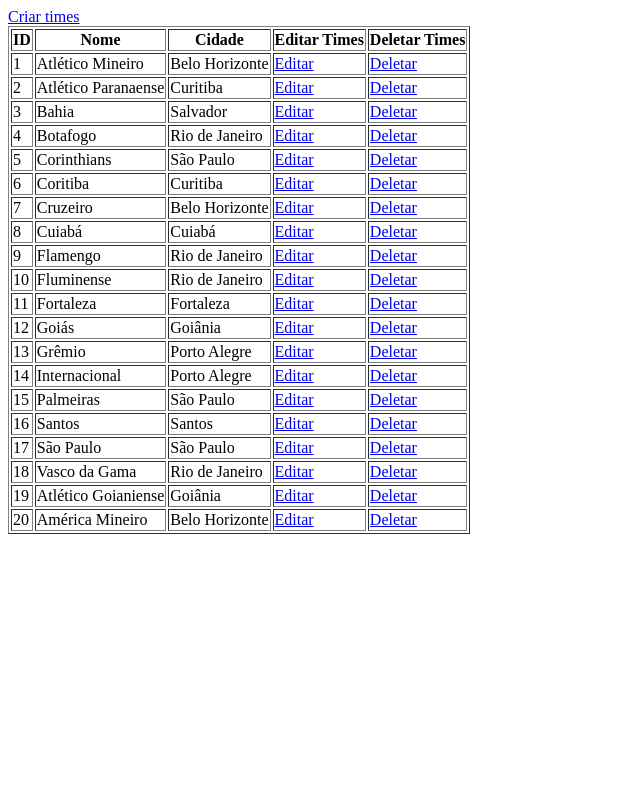
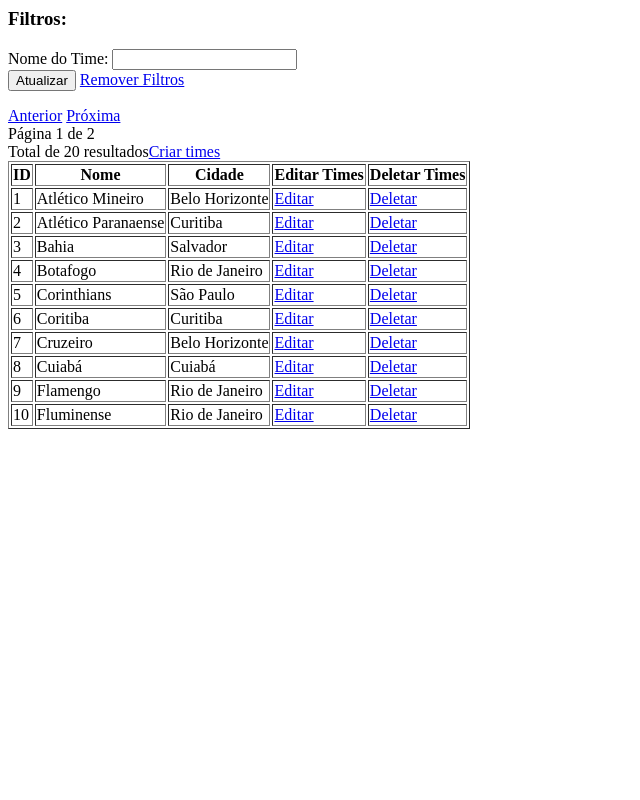
Before and after one commit to PedroFranzoi/CRUD_futebol_login, a PHP site: page /times/read.php in a window 1280 px wide. Shown: the whole page, without its empty margins (0-640 px from the left). Run offline with PHP 8.4, Linux system fonts and the light colour scheme; data comes from the database, SQL or seed files in the repository.

Commit message:
ADD: filtro e paginacao dos times

```diff
--- a/public/partidas/read.php
+++ b/public/partidas/read.php
@@ -37,7 +37,7 @@ if (isset($_GET['ganhou']) && $_GET['ganhou'] != '') {
 }
 
 $pagina = 0;
-$registroPorPagina = 2;
+$registroPorPagina = 10;
 $resultado = mysqli_query($conn, $sql);
 $num_linhas = mysqli_num_rows($resultado);
 $total_paginas = $num_linhas / $registroPorPagina;
--- a/public/times/read.php
+++ b/public/times/read.php
@@ -2,14 +2,80 @@
 
 include '../../config/db.php';
 
+function buildQueryString($exclude = []) {
+    $params = $_GET;
+    foreach ($exclude as $param) {
+        unset($params[$param]);
+    }
+    return http_build_query($params);
+}
 
 
-$sql = "SELECT * FROM times";
+$sql = "SELECT * FROM times WHERE 1=1 ";
+
+if (isset($_GET['nome_time']) && $_GET['nome_time'] != '') {
+    $nome_time = $_GET['nome_time'];
+    $sql .= " AND ( nome = '$nome_time' )";
+}
+
+
+$pagina = 0;
+$registroPorPagina = 10;
+$resultado = mysqli_query($conn, $sql);
+$num_linhas = mysqli_num_rows($resultado);
+$total_paginas = $num_linhas / $registroPorPagina;
+$total_paginas = ceil($total_paginas);
+
+if($resultado->num_rows > 0){
+if(isset($_GET['pagina'])){
+    $pagina = $_GET['pagina'];
+}
+if($pagina < 0){
+    $pagina = 0;
+}
+
+if($pagina >= $total_paginas){
+    $pagina = $total_paginas - 1;
+}
+
+$paginaAnterior = $pagina -1;
+$paginaPosterior = $pagina +1;
+
+$index = $pagina * $registroPorPagina;
+
+$sql .= " LIMIT $index, $registroPorPagina";
 
 $result = $conn->query($sql);
+}
+?>
 
-if ($result->num_rows > 0) {
+<html lang="pt-BR">
+<head>
+    <meta charset="UTF-8">
+    <meta name="viewport" content="width=device-width, initial-scale=1.0">
+    <title>Jogadores</title>
+</head>
+<body>
+    <form method="get">
+        <h3>Filtros:</h3>
+        <label>Nome do Time:</label>
+        <input type="text" value="" name="nome_time" id="nome_time"><br>
+        <button type="submit">Atualizar</button>
+    <a href="read.php">Remover Filtros</a>
+</form>
+<?php
 
+if($resultado->num_rows > 0){
+    $paginaExibida = $pagina + 1;
+    $queryBase = buildQueryString(['pagina']);
+
+$paginaAnteriorLink = "?$queryBase&pagina=$paginaAnterior";
+$paginaPosteriorLink = "?$queryBase&pagina=$paginaPosterior";
+
+echo "<a href='$paginaAnteriorLink'>Anterior</a> ";
+echo "<a href='$paginaPosteriorLink'>Próxima</a>";
+echo "<br> Página $paginaExibida de $total_paginas";
+echo "<br> Total de $num_linhas resultados";
     echo "<table border ='1'>
         <tr>
             <th> ID </th>
```
